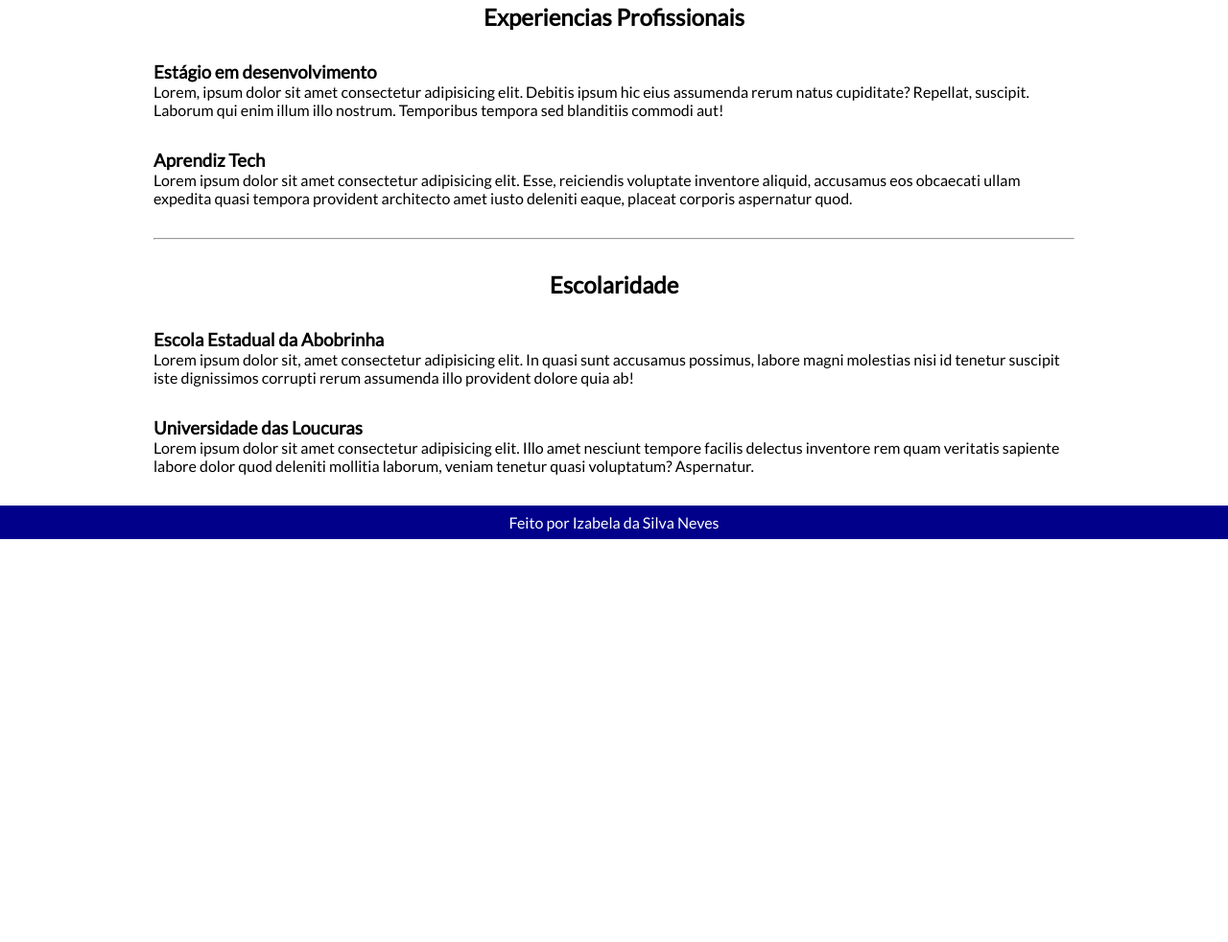
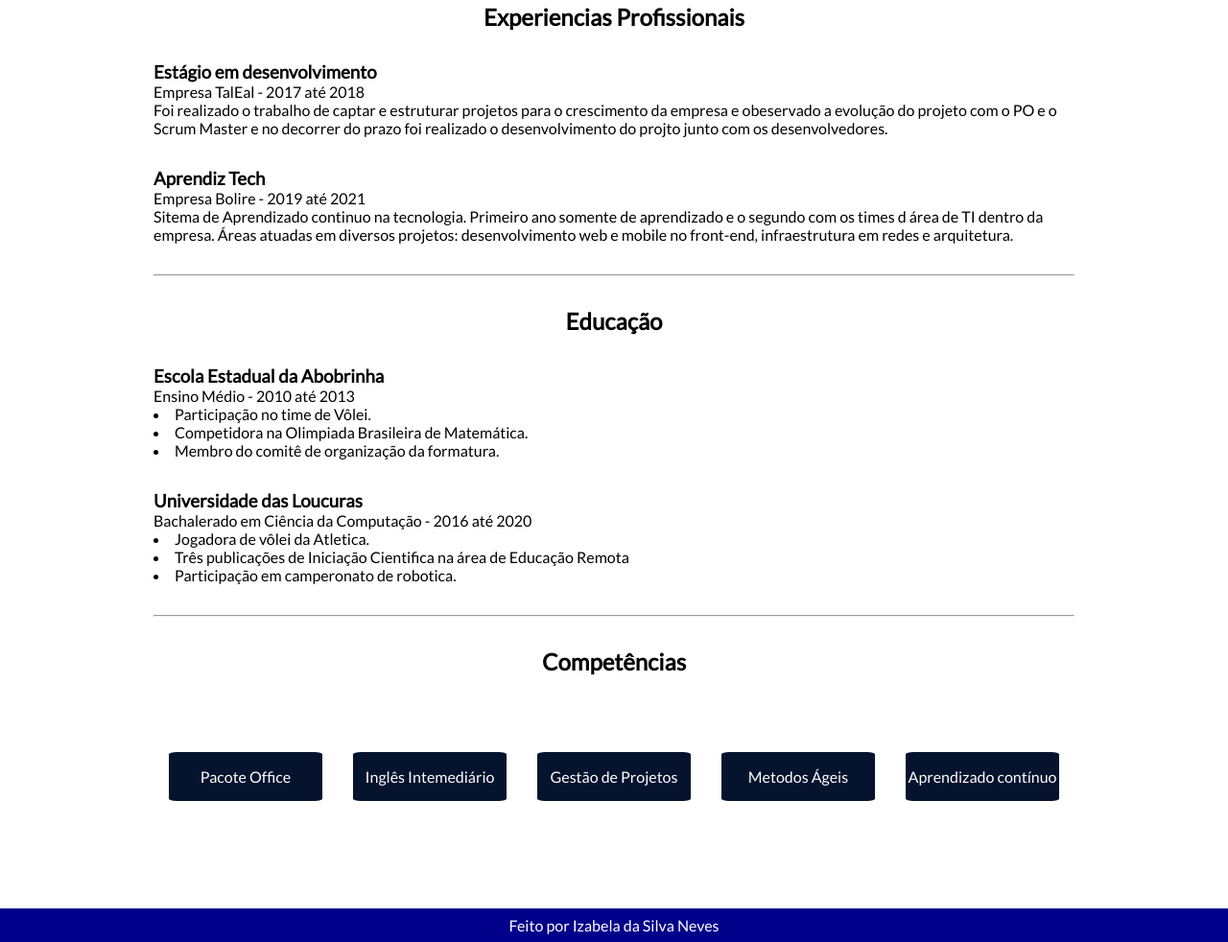
Before and after one commit to Izabela-dsn/Curriculum, a plain HTML site: page index.html in a window 1280 px wide. Shown: the part 414-1396 px from the top of the page at 96% size. Before the commit the page ends 976 px from the top, so only its background shows below. Drawn offline with Linux system fonts and the light colour scheme.

Commit message:
add section competencias and changes in css

```diff
--- a/cards.css
+++ b/cards.css
@@ -5,7 +5,8 @@ main {
 .card {
   width: 20rem;
   height: 20rem;
-  background: rgb(124, 147, 190);
+  background: rgb(5, 19, 46);
+  /*background: rgb(124, 147, 190);*/
   border-radius: 5%;
   margin: 7rem auto;
 }
--- a/index.html
+++ b/index.html
@@ -5,6 +5,7 @@
     <meta http-equiv="X-UA-Compatible" content="IE=edge" />
     <meta name="viewport" content="width=device-width, initial-scale=1.0" />
     <link rel="stylesheet" href="style.css" />
+    <link rel="stylesheet" href="mini-cards.css" />
     <link
       href="https://fonts.googleapis.com/css2?family=Lato:ital,wght@0,400;1,300&display=swap"
       rel="stylesheet"
@@ -28,10 +29,10 @@
         />
         <h3>
           Meu nome é Mariana Lopes. <br />
-          Lorem, ipsum dolor sit amet consectetur adipisicing elit. Qui enim
-          laborum pariatur harum vitae adipisci aut! Beatae, officia modi quae
-          praesentium laudantium iste rem, necessitatibus numquam aspernatur
-          tenetur quibusdam culpa?
+          Tenho o prazer de trabalhar com a tecnologia desde pequena, assim como
+          eu fui incentivada quero mostrar o caminho para mais pessoas. <br />
+          Tenho experiencia em ajudar pessoas a desenvolver aquilo que elas
+          precisam.
         </h3>
       </section>
       <hr />
@@ -41,41 +42,58 @@
 
         <h3>Estágio em desenvolvimento</h3>
         <p>
-          Lorem, ipsum dolor sit amet consectetur adipisicing elit. Debitis
-          ipsum hic eius assumenda rerum natus cupiditate? Repellat, suscipit.
-          Laborum qui enim illum illo nostrum. Temporibus tempora sed blanditiis
-          commodi aut!
+          Empresa TalEal - 2017 até 2018 <br />
+          Foi realizado o trabalho de captar e estruturar projetos para o
+          crescimento da empresa e obeservado a evolução do projeto com o PO e o
+          Scrum Master e no decorrer do prazo foi realizado o desenvolvimento do
+          projto junto com os desenvolvedores.
         </p>
-
         <h3>Aprendiz Tech</h3>
         <p>
-          Lorem ipsum dolor sit amet consectetur adipisicing elit. Esse,
-          reiciendis voluptate inventore aliquid, accusamus eos obcaecati ullam
-          expedita quasi tempora provident architecto amet iusto deleniti eaque,
-          placeat corporis aspernatur quod.
+          Empresa Bolire - 2019 até 2021<br />
+          Sitema de Aprendizado continuo na tecnologia. Primeiro ano somente de
+          aprendizado e o segundo com os times d área de TI dentro da empresa.
+          Áreas atuadas em diversos projetos: desenvolvimento web e mobile no
+          front-end, infraestrutura em redes e arquitetura.
         </p>
       </section>
 
       <hr />
 
       <section class="escolaridade">
-        <h2 class="titulo">Escolaridade</h2>
+        <h2 class="titulo">Educação</h2>
 
         <h3>Escola Estadual da Abobrinha</h3>
         <p>
-          Lorem ipsum dolor sit, amet consectetur adipisicing elit. In quasi
-          sunt accusamus possimus, labore magni molestias nisi id tenetur
-          suscipit iste dignissimos corrupti rerum assumenda illo provident
-          dolore quia ab!
+          Ensino Médio - 2010 até 2013
+          <li>Participação no time de Vôlei.</li>
+          <li>Competidora na Olimpiada Brasileira de Matemática.</li>
+          <li>Membro do comitê de organização da formatura.</li>
         </p>
 
         <h3>Universidade das Loucuras</h3>
         <p>
-          Lorem ipsum dolor sit amet consectetur adipisicing elit. Illo amet
-          nesciunt tempore facilis delectus inventore rem quam veritatis
-          sapiente labore dolor quod deleniti mollitia laborum, veniam tenetur
-          quasi voluptatum? Aspernatur.
+          Bachalerado em Ciência da Computação - 2016 até 2020
+          <li>Jogadora de vôlei da Atletica.</li>
+          <li>
+            Três publicações de Iniciação Cientifica na área de Educação Remota
+          </li>
+          <li>Participação em camperonato de robotica.</li>
         </p>
+      </section>
+
+      <hr />
+
+      <section class="competencias">
+        <h2 class="titulo">Competências</h2>
+
+        <div class="mini-cards">
+          <li class="mini-card">Pacote Office</li>
+          <li class="mini-card">Inglês Intemediário</li>
+          <li class="mini-card">Gestão de Projetos</li>
+          <li class="mini-card">Metodos Ágeis</li>
+          <li class="mini-card">Aprendizado contínuo</li>
+        </div>
       </section>
     </main>
     <footer>
--- /dev/null
+++ b/mini-cards.css
@@ -0,0 +1,16 @@
+.mini-cards {
+  display: flex;
+  align-content: center;
+  justify-content: space-around;
+}
+
+.mini-card {
+  width: 10rem;
+  background: rgb(5, 19, 46);
+  padding: 1rem 0;
+  border-radius: 5%;
+  margin: 5rem auto;
+  list-style: none;
+  text-align: center;
+  color: white;
+}
```
Also changed, not shown: contato.html (+1 -1 lines).
